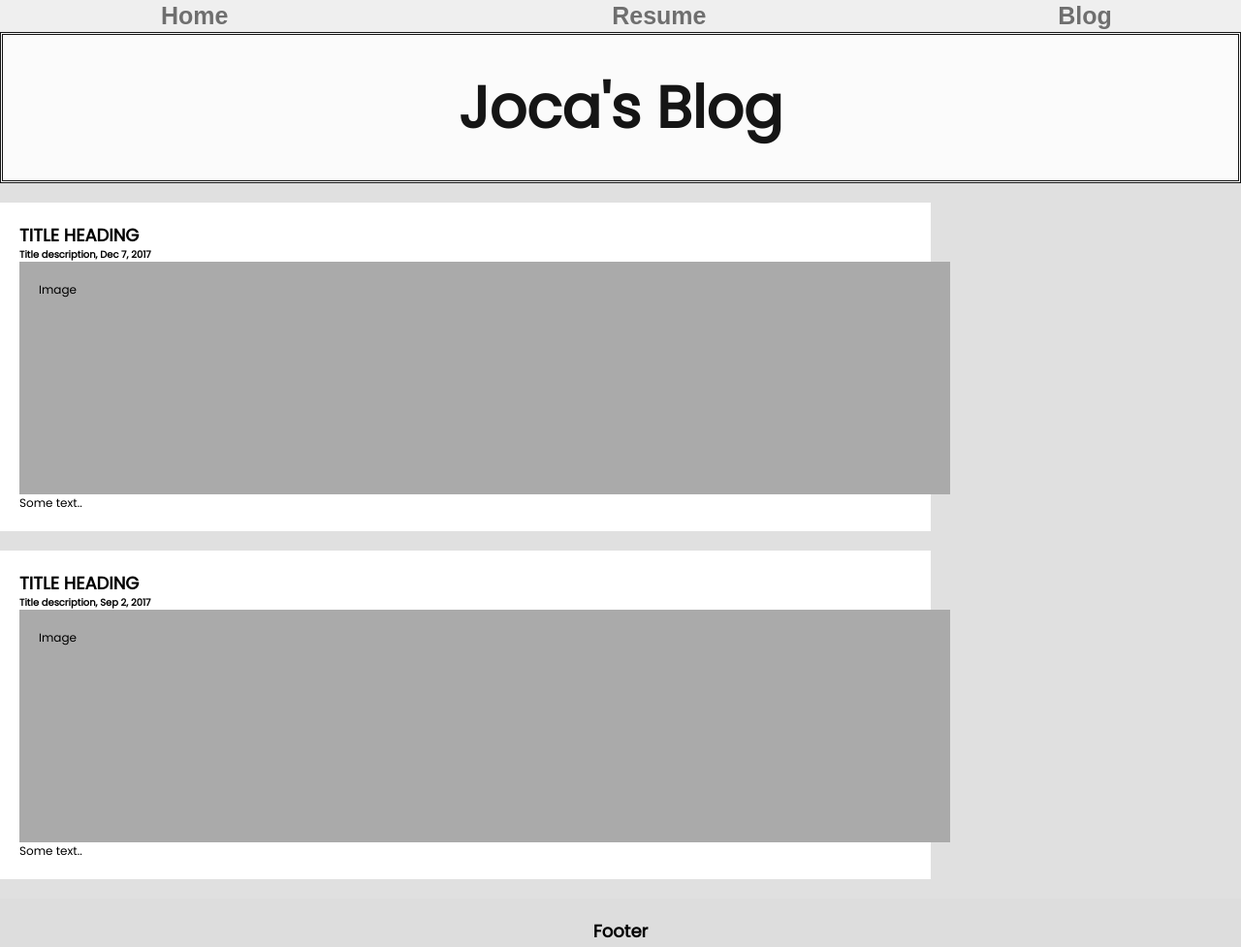
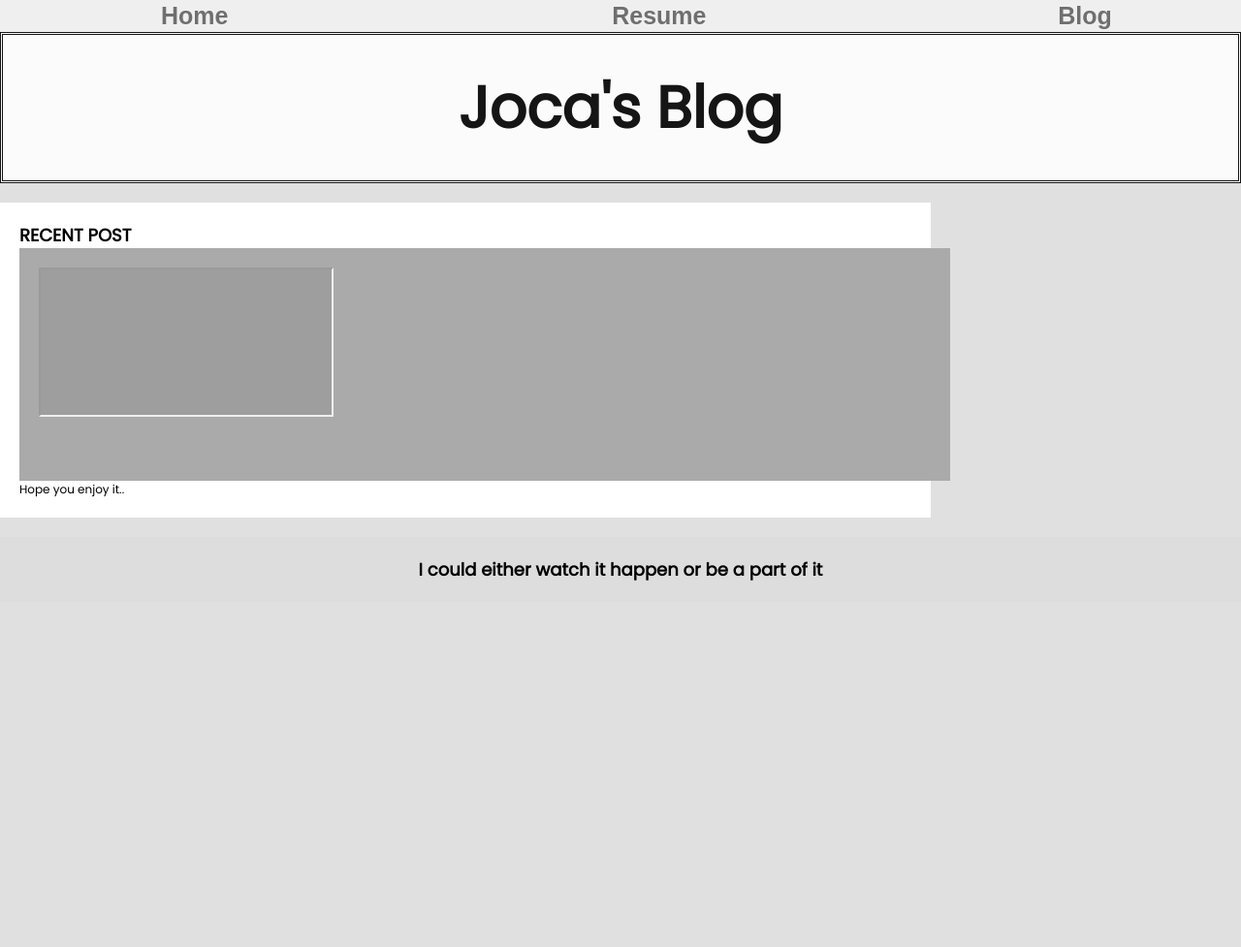
Before and after one commit to Jocadoci/Jocadoci, a plain HTML site: page blog.html in a window 1280 px wide. Shown: the whole page at 97% size. After the commit the page ends 800 px from the top, so only its background shows below. Drawn offline with Linux system fonts and the light colour scheme; grey boxes are pictures that could not be loaded.

Commit message:
Update blog.html

```diff
--- a/blog.html
+++ b/blog.html
@@ -28,22 +28,17 @@
 <div class="row">
   <div class="leftcolumn">
     <div class="card">
-      <h2>TITLE HEADING</h2>
-      <h5>Title description, Dec 7, 2017</h5>
-      <div class="fakeimg" style="height:200px;">Image</div>
-      <p>Some text..</p>
-    </div>
-    <div class="card">
-      <h2>TITLE HEADING</h2>
-      <h5>Title description, Sep 2, 2017</h5>
-      <div class="fakeimg" style="height:200px;">Image</div>
-      <p>Some text..</p>
+      <h2>RECENT POST</h2>
+      <div class="fakeimg" style="height:200px;">
+        <iframe src="https://www.linkedin.com/in/jose-carlos-dominguez-cisneros-979662117/"></iframe>
+      </div>
+      <p>Hope you enjoy it..</p>
     </div>
   </div>
 </div>
 
 <div class="footer">
-  <h2>Footer</h2>
+  <h2>I could either watch it happen or be a part of it</h2>
 </div>
 
 </body>
```
